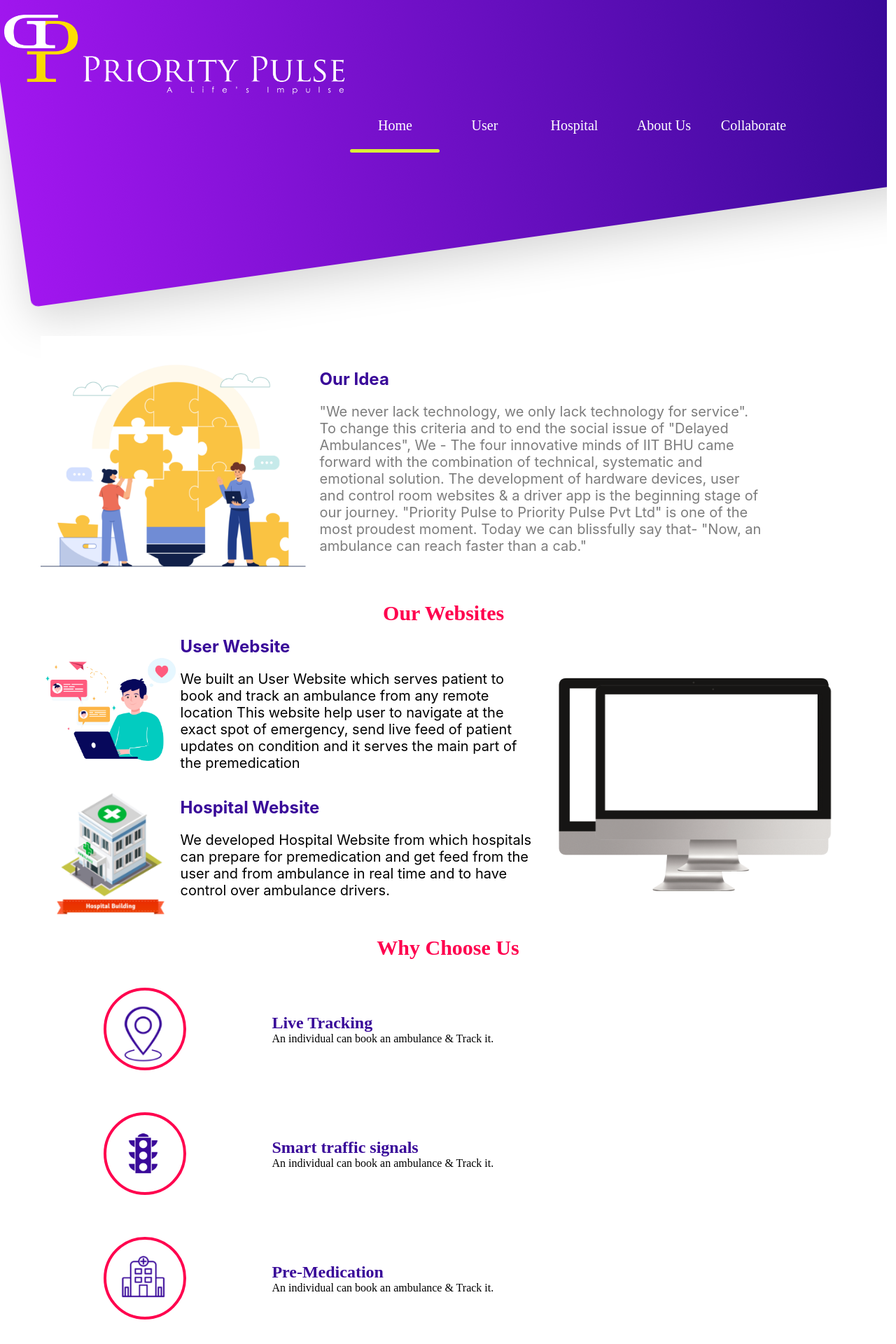
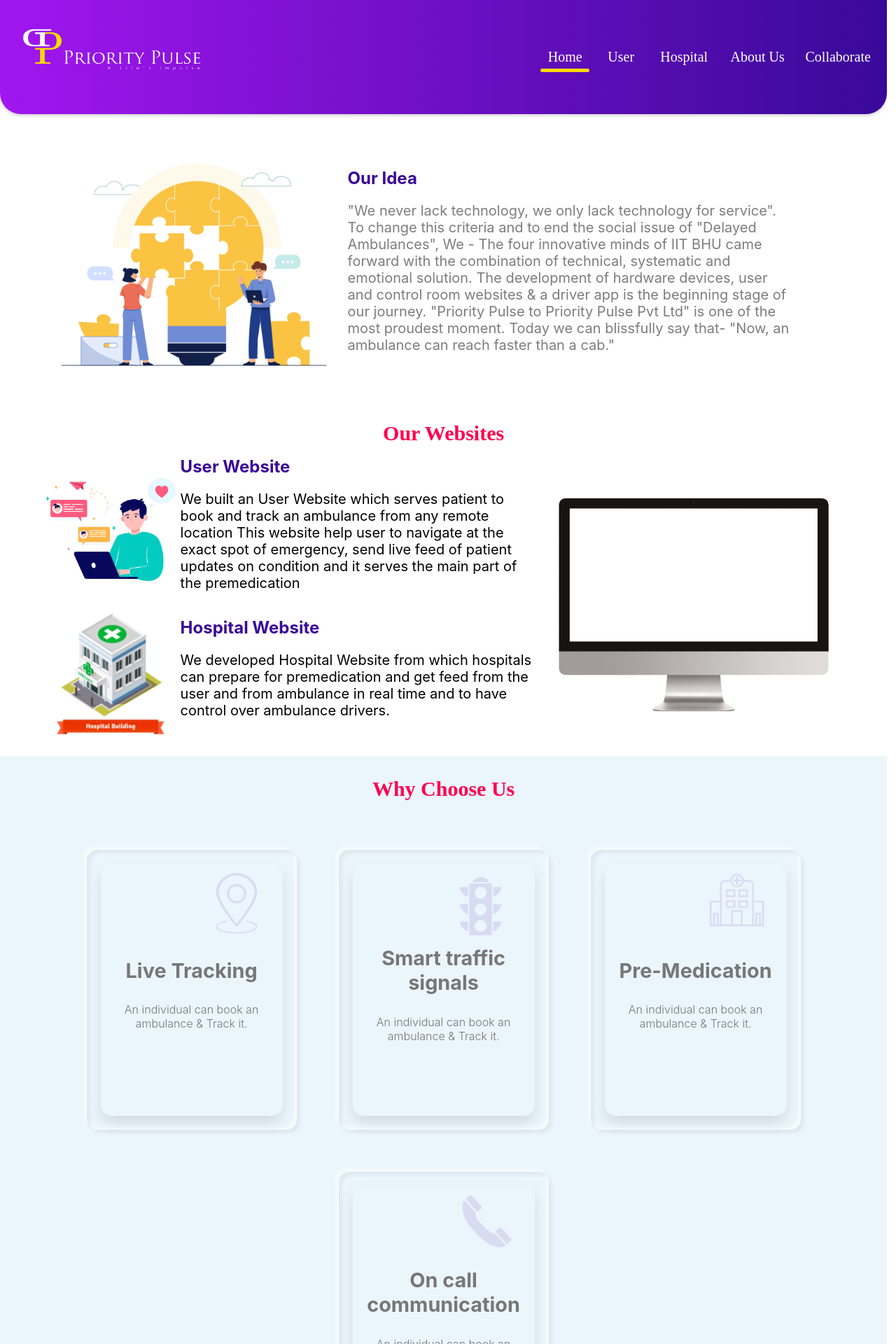
Before and after one commit to jhadesaikiran/Portfolioweb, a React (Create React App) app: page /home in a window 1280 px wide. Shown: the top 1920 px of the page at 70% size. Built offline with nearby package versions, Linux system fonts and the light colour scheme; what react-swipeable-views-utils would draw is missing.

Commit message:
update correction

```diff
--- a/src/App.css
+++ b/src/App.css
@@ -8,40 +8,49 @@
 }
 
 .navbar{
-  height: 60vh;
+  background-image: linear-gradient(to right, #a116ef, #390999);
+  position: relative;
+  padding: 10px;
+  border-radius: 0 0 30px 30px;
+  box-shadow: 0 2px 5px rgba(0,0,0,0.2);
 }
 
 .navbar_logo{
-  margin-top: -40px !important;
-  width: 500px;
-  padding: 0;
-  margin: 0;
+  width: 300px;
+  height: auto;
+  line-height: 60px;
+  padding: 0 20px;
+  box-sizing: border-box;
+  float: left;
 }
 
-.navbar_list{
+nav{
+  float: right;
+  position: relative;
+  width: 490px;
   display: flex;
-  right: 0;
-  position: absolute;
-  margin-top: -30px;
-  margin-right: 10%;
-}
-
-.slider{
-  position: relative;
-  width: 50vw;
-  height: 60px;
+  margin: 40px 0;
+  /* height: 50px; */
   font-size: 0;
 }
 
-.slider a{
+.clearfix{
+  clear: both;
+}
+
+.menu-toggle{
+  display: none;
+}
+
+nav a{
   font-size: 20px;
-  width: 100%;
   color: white;
+  display: block;
   text-decoration: none;
   position: relative;
   z-index: 1;
+  margin: 20px 5px;
   font-family: Montserrat;
-  display: inline-block;
   text-align: center;
 }
 
@@ -50,56 +59,46 @@ nav .animation{
   height: 5px;
   bottom: 10px;
   z-index: 0;
-  background: #dbee35;
+  background: gold;
   border-radius: 8px;
-  transition: all 1s ease 0s;
+  transition: all .5s ease 0s;
 }
 
 a:nth-child(1){
-  width: 20%;
+  width: 70px;
 }
 nav .start-home,a:nth-child(1):hover~.animation{
-  width: 20%;
-  left: 0;
+  width: 70px;
+  left: 5px;
 }
 a:nth-child(2){
-  width: 20%;
+  width: 70px;
 }
 nav .start-user,a:nth-child(2):hover~.animation{
-  width: 20%;
-  left: 20%;
+  width: 70px;
+  left: 85px;
 }
 a:nth-child(3){
-  width: 20%;
+  width: 90px;
 }
 nav .start-hospital,a:nth-child(3):hover~.animation{
-  width: 20%;
-  left: 40%;
+  width: 90px;
+  left: 165px;
 }
 a:nth-child(4){
-  width: 20%;
+  width: 100px;
 }
 nav .start-aboutus,a:nth-child(4):hover~.animation{
-  width: 20%;
-  left: 60%;
+  width: 100px;
+  left: 265px;
 }
 a:nth-child(5){
-  width: 20%;
+  width: 110px;
 }
 nav .start-collaborate,a:nth-child(5):hover~.animation{
-  width: 20%;
-  left: 80%;
+  width: 110px;
+  left: 375px;
 }
-
-.odd{
-  border-bottom: #dbee35 4px solid;
-  transition: ease transform 3s;
-}
-/*
-.navbar_list div:hover{
-  border-bottom: #dbee35 4px solid;
-  transition: transform 3s;
-} */
 
 .home_displaytag{
   display: flex;
@@ -110,7 +109,7 @@ nav .start-collaborate,a:nth-child(5):hover~.animation{
 }
 
 .home_idea_img{
-  padding-right: 20px;
+  margin: 30px;
 }
 
 .home_idea_text .home_deal_text{
@@ -129,20 +128,47 @@ nav .start-collaborate,a:nth-child(5):hover~.animation{
   font-size: 20px;
 }
 
+.home_hover{
+  position: relative;
+  padding: 0;
+  margin: 0;
+}
+
 .home_compu_img{
   width: 100%;
   /* position: absolute ; */
 }
-.home_compu_img2{
-  width: 30vw;
-  right: 0;
-  padding-top: 20px;
-  position: absolute ;
+
+@keyframes fadeInAnimation32 {
+  from {
+    opacity: 0;
+    height: 0;
+    top: 40%;
+    width: 0;
+    left: 50%;
+  }
+  to   {
+    opacity: 1;
+    height: 40%;
+    top: 20%;
+    width: 80%;
+    left: 10%;
+  }
+}
+
+.animating_popup{
+  position: absolute;
+  left: 10%;
+  top: 20%;
+  width: 80%;
+  height: 40%;
+  animation: fadeInAnimation32 1s;
 }
 
 .home_title{
   font-weight: 700;
   font-size: x-large;
+  cursor: pointer;
   color: rgba(57,9,153,1);
 }
 
@@ -164,22 +190,25 @@ nav .start-collaborate,a:nth-child(5):hover~.animation{
   background-image: linear-gradient(to right, #a116ef, #390999);
   width: 99vw;
   height: 35vh;
+  position: relative;
+  display: flex;
+  justify-content: space-between;
 }
 
 .footer_logos{
   position: absolute;
-  right: 0;
+  right: 20px;
 }
 
 .footer_logos img{
   width: 40px;
   margin: 20px;
-  padding: 0 20px;
+  padding: 0 10px;
 }
 
 .footer_logo{
   width: 30vw;
-  padding: 20px;
+  padding: 20px 50px;
 }
 
 .footer_dialog{
@@ -188,8 +217,8 @@ nav .start-collaborate,a:nth-child(5):hover~.animation{
 
 .footer_foottextcontainer{
   position: absolute;
-  right: 0;
-  bottom: 0;
+  right: 10px;
+  bottom: 10px;
   padding-right: 50px;
 }
 
@@ -200,6 +229,7 @@ nav .start-collaborate,a:nth-child(5):hover~.animation{
 
 .footer_foottext img{
   width: 30px;
+  margin: 0 20px;
 }
 
 .whyus{
@@ -329,7 +359,90 @@ nav .start-collaborate,a:nth-child(5):hover~.animation{
   color: rgba(125,125,125,1);
 }
 
-@media (prefers-reduced-motion: no-preference) {
+.whyusnew{
+  display: flex;
+  justify-content: center;
+  align-items: center;
+  background-color: #ebf5fc;
+  max-width: 100vw;
+  flex-wrap: wrap;
+  padding: 40px 0;
+}
+
+.whyusnew .card{
+  position: relative;
+  min-width: 300px;
+  height: 400px;
+  box-shadow: inset 5px 5px 5px rgba(0, 0, 0, 0.05),
+  inset -5px -5px 5px rgba(255,255,255,0.5),
+  5px 5px 5px rgba(0,0,0,0.05),
+  -5px -5px 5px rgba(255,255,255,0.5);
+  border-radius: 15px;
+  margin: 30px;
+}
+
+.whyusnew .card .box{
+  position: absolute;
+  top: 20px;
+  left: 20px;
+  right: 20px;
+  bottom: 20px;
+  background: #ebf5fc;
+  box-shadow: 0 10px 20px rgba(0,0,0,0.1);
+  border-radius: 15px;
+  display: flex;
+  justify-content: center;
+  align-items: center;
+  transition: 0.7s ease;
+}
+
+.whyusnew .card:hover .box{
+  transform: translateY(-50px);
+  box-shadow: 0 10px 40px rgba(0,0,0,0.2);
+  background: linear-gradient(45deg, #b95ce4, #4f29cd);
+}
+
+.whyusnew .card .box .content{
+  padding: 20px;
+  text-align: center;
+}
+
+.whyusnew .card .box .content img{
+  position: absolute;
+  top: 10px;
+  right: 30px;
+  opacity: 0.1;
+  transition: 0.5s;
+  pointer-events: none;
+}
+
+.whyusnew .card:hover .box .content img{
+  opacity: 0.3;
+  filter: brightness(0) invert(1);
+}
+
+.whyusnew .card .box .content h3{
+  font-size: 1.8em;
+  color: #777;
+  z-index: 1;
+  transition: 0.7s;
+}
+
+.whyusnew .card:hover .box .content h3,
+.whyusnew .card:hover .box .content p
+{
+  color: #fff;
+}
+
+.whyusnew .card .box .content p{
+  font-size: 1em;
+  font-weight: 300;
+  color: #777;
+  z-index: 1;
+  transition: 0.5s;
+}
+
+  @media (prefers-reduced-motion: no-preference) {
   .App-logo {
     animation: App-logo-spin infinite 20s linear;
   }
@@ -363,10 +476,12 @@ nav .start-collaborate,a:nth-child(5):hover~.animation{
   display: flex;
   width: fit-content;
   margin: 0 auto;
+  flex-wrap: wrap;
 }
 
 .mask1{
   margin: 30px;
+  min-width: 250px;
 }
 
 .aboutmasktxt{
@@ -375,11 +490,19 @@ nav .start-collaborate,a:nth-child(5):hover~.animation{
   margin-top: 5vh;
 }
 
+.mask_head{
+  font-weight: bolder;
+}
+.maskDis{
+  font-weight: bolder;
+}
+
 .Polygon_1 {
   filter: drop-shadow(5px 5px 5px rgba(157, 22, 236, 1));
   overflow: visible;
   position: absolute;
-  width: 20vw;
+  width: 18vw;
+  min-width: 215px;
   /* height: 250px; */
   /* left: 0px; */
   /* top: 0px; */
@@ -389,6 +512,7 @@ nav .start-collaborate,a:nth-child(5):hover~.animation{
 
 .mask1 img{
   width: 18vw;
+  min-width: 215px;
 }
 
 #Polygon_1 {
@@ -460,36 +584,102 @@ nav .start-collaborate,a:nth-child(5):hover~.animation{
   flex-direction: column;
 }
 
-@media screen and (min-width: 1600px){
-  .super{
-    height: 50vh;
+@keyframes fadeInAnimation {
+  from {
+    opacity: 0;
+    height: 10px;
   }
-  .navbar_logo{
-    padding: 0 20px;
+  to   {
+    opacity: 1;
+    height: 210px;
   }
 }
 
-@media screen and (max-width: 700px){
-  .super{
-    height: 60vh;
-    margin-left: -30px;
+@keyframes fadeOutAnimation {
+  from {
+    opacity: 1;
+    height: 210px;
   }
-  .navbar{
-    height: 40vh;
+  to   {
+    opacity: 0;
+    height: 10px;
+  }
+}
+
+@media screen and (max-width: 860px){
+  .menu-toggle{
+    display: block;
+    width: 40px;
+    height: 40px;
+    margin: 40px 20px;
+    float: right;
+    cursor: pointer;
+    text-align: center;
+    font-size: 30px;
+    transition: all 1s ease;
+  }
+  nav{
+    display: none;
   }
   .navbar_logo{
-    margin-top: -10px !important;
-    margin-left: 10px !important ;
-    width: 60vw;
+    min-width: 250px;
+    width: 70vw;
+    max-width: 300px;
   }
-  .navbar_list{
+  nav.mid{
+    display: block;
+    width: 100%;
+    margin: 0;
+    align-items: center;
+    text-align: center;
+    animation: fadeOutAnimation 1s;
+  }
+  nav.mid div{
     display: none;
+  }
+  nav.active div{
+    display: none;
+  }
+  nav.active{
+    display: block;
+    width: 100%;
+    margin: 0;
+    align-items: center;
+    text-align: center;
+    animation: fadeInAnimation 1s;
+  }
+  nav.active a, nav.mid a{
+    padding: 10px 0;
+    margin: 0 auto;
+  }
+  nav.active a:hover{
+    border-bottom: solid gold 5px;
+    border-radius: 5px;
+    transition: all 0.5s ease;
   }
   .home_displaytag{
     flex-direction: column;
+    margin: 0 auto;
+  }
+  #home_flex_mobile{
+    flex-direction: column;
+  }
+  #home_flex_mobile p{
+    flex-direction: column;
+    width: 80vw;
+  }
+  .home_idea_img{
+    padding: 0;
+    margin: 10px auto;
+  }
+  .home_hover{
+    display: none;
   }
   .home_idea_text{
-    width: 90vw;
+    width: 80vw;
+    padding: 0;
+    font-size: 15px;
+    margin: 0 auto;
   }
   .home_idea_text p{
     width: 80vw;
@@ -497,12 +687,17 @@ nav .start-collaborate,a:nth-child(5):hover~.animation{
   }
   .footer{
     height: fit-content;
+    flex-direction: column;
+    justify-content: center;
+    align-items: center;
+    text-align: center;
   }
   .footer_logos{
     position: relative;
   }
   .footer_logo{
-    width: 70vw;
+    width: 60vw;
+    min-width: 300px;
     padding: 0;
     margin: 0 auto;
   }
@@ -533,6 +728,8 @@ nav .start-collaborate,a:nth-child(5):hover~.animation{
   }
   .user_howitworks_body{
     flex-direction: column;
+    width: fit-content;
+    margin: 0 auto;
   }
   .user_howitworks_txt{
     width: 70vw;
@@ -541,8 +738,12 @@ nav .start-collaborate,a:nth-child(5):hover~.animation{
     width: 80vw;
   }
   .Polygon_1{
-    width: 287px;
-    height: 250px;
+    width: 276px;
+    height: 239px;
+  }
+  .mask1{
+    align-items: center;
+    text-align: center;
   }
   .mask1 img{
     width: 275px;
--- a/src/App.js
+++ b/src/App.js
@@ -1,7 +1,7 @@
 import React from 'react';
 import './App.css';
 import { BrowserRouter, Route } from 'react-router-dom'
-import Footer from './components/Footer';
+// import Footer from './components/Footer';
 // import Navbar from './components/Navbar';
 import Home from './screens/Home';
 import User from './screens/User';
@@ -19,7 +19,6 @@ function App() {
         <Route path='/hospital' component={Hospital} />
         <Route path='/aboutus' component={Aboutus} />
         <Route path='/collaborate' component={Collaborte} />
-        <Footer />
       </BrowserRouter>
     </div>
   );
--- a/src/components/Navbar.js
+++ b/src/components/Navbar.js
@@ -1,16 +1,33 @@
-import React from 'react'
-import { useHistory } from 'react-router'
+import React, { useState } from 'react'
+// import { useHistory } from 'react-router'
 import logo from '../images/PP_logo_yellow.png'
+import MenuIcon from '@material-ui/icons/Menu';
+import ClearIcon from '@material-ui/icons/Clear';
 
 function Navbar({location}) {
-    const history = useHistory();
-    console.log(location)
+    const [icons, seticons] = useState(false)
+    const [classna, setclassna] = useState('slider')
     return (
         <div className='navbar'>
-            <div className='super' />
             <img className='navbar_logo' src={logo} alt='logo' />
-            <div className='navbar_list'>
-                <nav className='slider'>
+            <div className='menu-toggle' onClick={()=>{
+                var bola = !icons
+                seticons(!icons)
+                if(bola===false){
+                    setclassna('mid')
+                    setTimeout(() => {
+                        setclassna(bola ? 'active' : 'slider')
+                    }, 1000)
+                }else{
+                    setclassna(bola ? 'active' : 'slider')
+                }
+                }}>
+                {!icons ?
+                    <MenuIcon style={{fontSize:'30px',color:'white'}} /> :
+                    <ClearIcon style={{fontSize:'30px',color:'white'}} />
+                }
+            </div>
+            <nav className={classna}>
                 <a href='/'>Home</a>
                 <a href='/user'>User</a>
                 <a href='/hospital'>Hospital</a>
@@ -22,15 +39,15 @@ function Navbar({location}) {
                 {location==='aboutus' && <div className="animation start-aboutus" />}
                 {location==='collab' && <div className="animation start-collaborate" />}
             </nav>
-            </div>
+            <div className='clearfix'></div>
         </div>
     )
 }
 
 export default Navbar
 
-{/* <div className={location==='home' ? 'odd' : 'even'} onClick={()=>history.push('/')}>Home</div>
+/* <div className={location==='home' ? 'odd' : 'even'} onClick={()=>history.push('/')}>Home</div>
 <div className={location==='user' ? 'odd' : 'even'} onClick={()=>history.push('/user')}>User</div>
 <div className={location==='hospital' ? 'odd' : 'even'} onClick={()=>history.push('/hospital')}>Hospital</div>
 <div className={location==='aboutus' ? 'odd' : 'even'} onClick={()=>history.push('/aboutus')}>About Us</div>
-<div className={location==='collab' ? 'odd' : 'even'} onClick={()=>history.push('/collaborate')}>Collaborate</div> */}
+<div className={location==='collab' ? 'odd' : 'even'} onClick={()=>history.push('/collaborate')}>Collaborate</div> */
--- /dev/null
+++ b/src/components/WhyUsNew.js
@@ -0,0 +1,90 @@
+import React from 'react'
+import location from '../images/ID204-2048143_address-comments.png'
+import traffic from '../images/traffic-lights-icon-black-vect.png'
+import premed from '../images/Pngtreevector_hospital_icon.png'
+import call from '../images/call.png'
+
+function WhyUsnew() {
+    return (
+        <div style={{backgroundColor: '#ebf5fc',paddingTop:'30px'}}>
+        <div className='whyus_head'>Why Choose Us</div>
+        <div className='whyusnew'>
+            <div className='card'>
+                <div className='box'>
+                    <div className='content'>
+                        <img src={location} alt='location' />
+                        <h3>Live Tracking</h3>
+                        <p>An individual can book an ambulance & Track it.</p>
+                    </div>
+                </div>
+            </div>
+            <div className='card'>
+                <div className='box'>
+                    <div className='content'>
+                        <img src={traffic} alt='traffic' />
+                        <h3>Smart traffic signals</h3>
+                        <p>An individual can book an ambulance & Track it.</p>
+                    </div>
+                </div>
+            </div>
+            <div className='card'>
+                <div className='box'>
+                    <div className='content'>
+                        <img src={premed} alt='pre-med' />
+                        <h3>Pre-Medication</h3>
+                        <p>An individual can book an ambulance & Track it.</p>
+                    </div>
+                </div>
+            </div>
+            <div className='card'>
+                <div className='box'>
+                    <div className='content'>
+                        <img src={call} alt='call' />
+                        <h3>On call communication</h3>
+                        <p>An individual can book an ambulance & Track it.</p>
+                    </div>
+                </div>
+            </div>
+        </div>
+        </div>
+    )
+}
+
+export default WhyUsnew
+            // <div className='whyusnew_head'>Why Choose Us</div>
+            // <div className='whyusnew_body'>
+            //     <div className='whyusnew_logo'>
+            //         <img src={location} alt='location' />
+            //     </div>
+            //     <div className='whyusnew_contain'>
+            //         <div className='home_title'>Live Tracking</div>
+            //         <div>An individual can book an ambulance & Track it.</div>
+            //     </div>
+            // </div>
+            // <div className='whyusnew_body'>
+            //     <div className='whyusnew_logo'>
+            //         <img src={traffic} alt='traffic' />
+            //     </div>
+            //     <div className='whyusnew_contain'>
+            //         <div className='home_title'>Smart traffic signals</div>
+            //         <div>An individual can book an ambulance & Track it.</div>
+            //     </div>
+            // </div>
+            // <div className='whyusnew_body'>
+            //     <div className='whyusnew_logo'>
+            //         <img src={premed} alt='medical' />
+            //     </div>
+            //     <div className='whyusnew_contain'>
+            //         <div className='home_title'>Pre-Medication</div>
+            //         <div>An individual can book an ambulance & Track it.</div>
+            //     </div>
+            // </div>
+            // <div className='whyusnew_body'>
+            //     <div className='whyusnew_logo'>
+            //         <img src={call} alt='call' />
+            //     </div>
+            //     <div className='whyusnew_contain'>
+            //         <div className='home_title'>On call communication</div>
+            //         <div>An individual can book an ambulance & Track it.</div>
+            //     </div>
+            // </div>
--- a/src/screens/Collaborte.js
+++ b/src/screens/Collaborte.js
@@ -2,6 +2,7 @@ import { Input } from '@material-ui/core'
 import React from 'react'
 import Navbar from '../components/Navbar'
 import imagema from '../images/ID2254423.png'
+import Footer from '../components/Footer';
 
 function Collaborte() {
     return (
@@ -15,6 +16,7 @@ function Collaborte() {
                 <Input fullWidth={true} placeholder='Email' />
                 <button className='colbutton'>Contact</button>
             </div>
+            <Footer />
         </div>
     )
 }
--- a/src/screens/Home.js
+++ b/src/screens/Home.js
@@ -1,14 +1,17 @@
-import React from 'react'
-import WhyUs from '../components/WhyUs'
+import React, { useState } from 'react'
+// import WhyUs from '../components/WhyUs'
 import idea from '../images/Idea_concept.png'
 import compu from '../images/Pngtreecomputer_monitor_pictur.png'
 import user from '../images/ID7495.png'
 import hosp from '../images/ID78.png'
 import { useHistory } from 'react-router'
 import Navbar from '../components/Navbar'
+import Footer from '../components/Footer'
+import WhyUsnew from '../components/WhyUsNew'
 
 function Home() {
     const history = useHistory()
+    const [image, setimage] = useState(null)
     return (
         <>
         <Navbar location='home' />
@@ -29,8 +32,14 @@ function Home() {
             <div className='whyus_head'>Our Websites</div>
             <div className='home_displaytag'>
                 <div className='home_deal_text'>
-                    <div style={{display:'flex',alignItems:'center'}}>
-                        <img style={{width:'200px',cursor:'pointer'}} onClick={()=>history.push('/user')} src={user} alt='user' />
+                    <div id='home_flex_mobile' style={{display:'flex',alignItems:'center'}}>
+                        <img style={{width:'200px',cursor:'pointer'}}
+                            onClick={()=>history.push('/user')}
+                            src={user}
+                            alt='user'
+                            onMouseOver={()=>setimage(user)}
+                            onMouseOut={()=>setimage(null)}
+                        />
                         <div>
                             <div className='home_title' onClick={()=>history.push('/user')}>User Website</div>
                             <p>We built an User Website which serves patient to
@@ -41,8 +50,14 @@ function Home() {
                             of the premedication</p>
                         </div>
                     </div>
-                    <div style={{display:'flex',alignItems:'center'}}>
-                        <img style={{width:'200px',cursor:'pointer'}} onClick={()=>history.push('/hospital')} src={hosp} alt='hospital' />
+                    <div id='home_flex_mobile' style={{display:'flex',alignItems:'center'}}>
+                        <img style={{width:'200px',cursor:'pointer'}}
+                            onClick={()=>history.push('/hospital')}
+                            src={hosp}
+                            alt='hospital'
+                            onMouseOver={()=>setimage(hosp)}
+                            onMouseOut={()=>setimage(null)}
+                        />
                         <div>
                             <div className='home_title' onClick={()=>history.push('/hospital')}>Hospital Website</div>
                             <p>
@@ -54,12 +69,13 @@ function Home() {
                         </div>
                     </div>
                 </div>
-                <div>
+                <div className='home_hover'>
                     <img className='home_compu_img' src={compu} alt='computer' />
-                    <img className='home_compu_img2' src={compu} alt='computer' />
+                    {image && <img className='animating_popup' src={image} alt='img' />}
                 </div>
             </div>
-            <WhyUs />
+            <WhyUsnew />
+            <Footer />
         </div>
         </>
     )
```
Also changed, not shown: src/components/Footer.js (+6 -6 lines), src/screens/Aboutus.js (+9 -6 lines), src/screens/Hospital.js (+5 -2 lines), src/screens/User.js (+5 -2 lines). Lines whose indentation alone changed are shown as unchanged.
